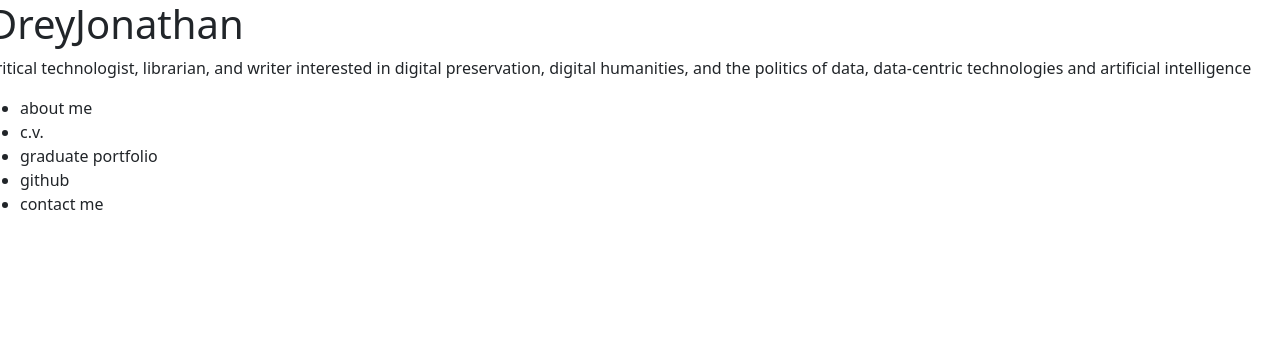
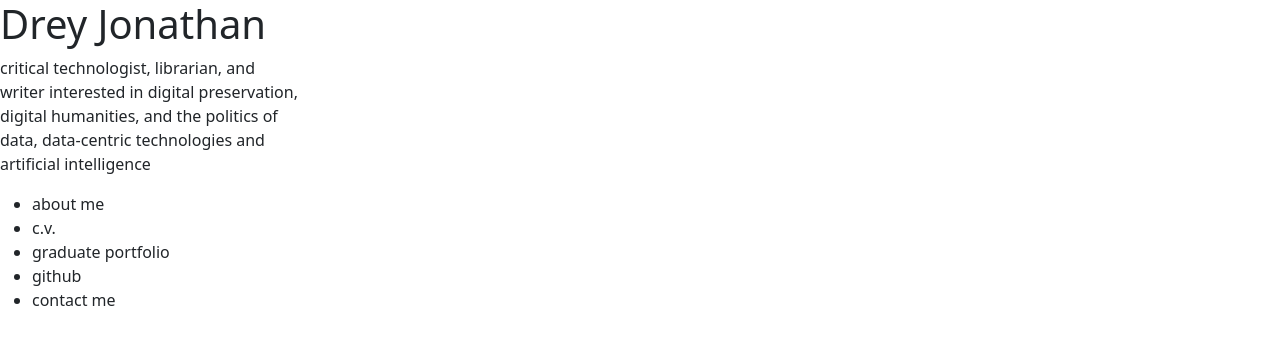
Before and after one commit to dreyjo/dreyjo.github.io, a plain HTML site: page index.html in a window 1280 px wide. Drawn offline with Linux system fonts and the light colour scheme.

Commit message:
playing with bootstrap columns

```diff
--- a/index.html
+++ b/index.html
@@ -15,10 +15,9 @@
 <body>
   <div class="contatiner">
     <div class="row">
-  <div class="nav" class= "col-sm-3">
+  <div class= "col-md-3">
 
-    <h1>Drey</h1><br>
-    <h1>Jonathan</h1>
+    <h1>Drey Jonathan</h1>
     <p>critical technologist, librarian, and writer
       interested in digital preservation, digital humanities,
       and the politics of data, data-centric technologies and
```
